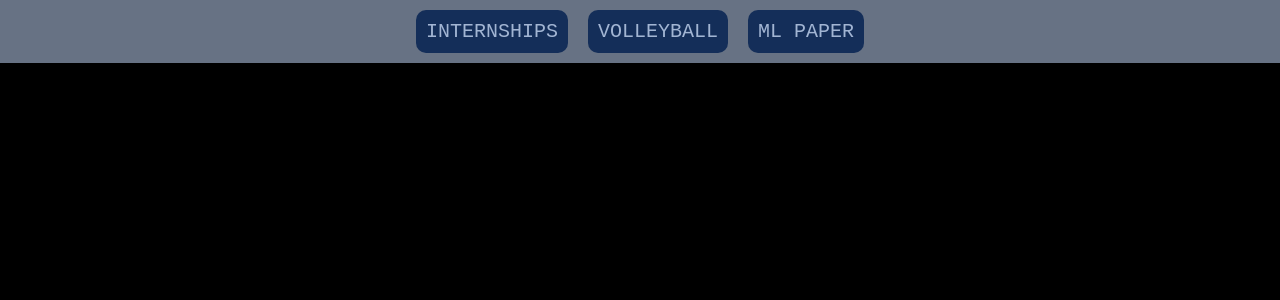
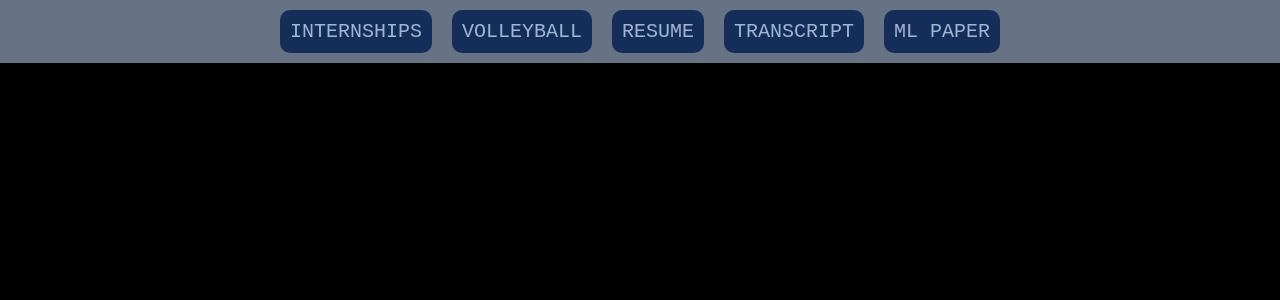
Before and after one commit to liampalmer43/liampalmer43.github.io, a React (Create React App) app: page /internships in a window 1280 px wide. Shown: the top 300 px of the page. Built offline with nearby package versions, Linux system fonts and the light colour scheme.

Commit message:
Added resume and transcript pages

```diff
--- a/src/App.js
+++ b/src/App.js
@@ -3,6 +3,8 @@ import { Route } from 'react-router-dom'
 import './App.css';
 
 import MLPaper from './MLPaper.js';
+import Resume from './Resume.js';
+import Transcript from './Transcript.js';
 import NavBar from './NavBar.js';
 import Internships from './Internships';
 import Volleyball from './Volleyball';
@@ -14,6 +16,8 @@ class App extends Component {
         <NavBar />
         <Route exact path='/internships' component={Internships} />
         <Route exact path='/volleyball' component={Volleyball} />
+        <Route exact path='/resume' component={Resume} />
+        <Route exact path='/transcript' component={Transcript} />
         <Route exact path='/faceRecognitionLiteratureSurvey' component={MLPaper} />
       </div>
     );
--- a/src/MLPaper.js
+++ b/src/MLPaper.js
@@ -1,19 +1,12 @@
 import React, { Component } from 'react';
 
-import ScrollToTopOnMount from './ScrollToTopOnMount';
 import CS489_ML_Report from './docs/CS489_ML_Report.pdf';
-
-const STYLE = {
-  padding: 25
-};
+import PDFViewer from './PDFViewer.js';
 
 class MLPaper extends Component {
   render() {
     return (
-      <div className="flexCenter" style={STYLE}>
-        <iframe title="Face Recognition Literature Survey" src={CS489_ML_Report} width="900" height="1140" type="application/pdf" />
-        <ScrollToTopOnMount />
-      </div>
+      <PDFViewer title="Face Recognition Literature Survey" imagePath={CS489_ML_Report} />
     );
   }
 }
--- /dev/null
+++ b/src/PDFViewer.js
@@ -0,0 +1,28 @@
+import React, { Component } from 'react';
+import PropTypes from 'prop-types';
+
+import ScrollToTopOnMount from './ScrollToTopOnMount';
+
+const STYLE = {
+  padding: 25
+};
+
+class PDFViewer extends Component {
+  render() {
+    const {title, imagePath} = this.props;
+
+    return (
+      <div className="flexCenter" style={STYLE}>
+        <iframe title={title} src={imagePath} width="900" height="1140" type="application/pdf" />
+        <ScrollToTopOnMount />
+      </div>
+    );
+  }
+}
+
+PDFViewer.propTypes = {
+  title: PropTypes.string.isRequired,
+  imagePath: PropTypes.string.isRequired
+}
+
+export default PDFViewer
--- /dev/null
+++ b/src/Resume.js
@@ -0,0 +1,14 @@
+import React, { Component } from 'react';
+
+import Liam_Resume from './docs/Liam_Resume.pdf';
+import PDFViewer from './PDFViewer.js';
+
+class Resume extends Component {
+  render() {
+    return (
+      <PDFViewer title="Resume" imagePath={Liam_Resume} />
+    );
+  }
+}
+
+export default Resume
--- /dev/null
+++ b/src/Transcript.js
@@ -0,0 +1,14 @@
+import React, { Component } from 'react';
+
+import Liam_Transcript from './docs/Liam_Transcript.pdf';
+import PDFViewer from './PDFViewer.js';
+
+class Transcript extends Component {
+  render() {
+    return (
+      <PDFViewer title="Transcript" imagePath={Liam_Transcript} />
+    );
+  }
+}
+
+export default Transcript
--- a/src/constants.js
+++ b/src/constants.js
@@ -1,11 +1,15 @@
 export const TABS = [
   "INTERNSHIPS",
   "VOLLEYBALL",
+  "RESUME",
+  "TRANSCRIPT",
   "ML PAPER",
 ];
 
 export const TAB_TO_END_POINT = {
   "INTERNSHIPS": "internships",
   "VOLLEYBALL": "volleyball",
+  "RESUME": "resume",
+  "TRANSCRIPT": "transcript",
   "ML PAPER": "faceRecognitionLiteratureSurvey"
 };
```
Also changed, not shown: 2 other files (tests, documents, lock files or other folders).
